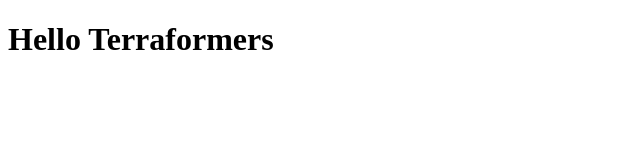
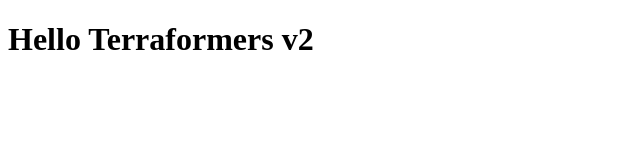
Before and after one commit to andrewparkstech/terraform-beginner-bootcamp-2023, a plain HTML site: page public/index.html in a window 1280 px wide. Shown: the full height of the page, 0-640 px from the left. Drawn offline with Linux system fonts and the light colour scheme.

Commit message:
#32 Setup content version (#33)

```diff
--- a/public/index.html
+++ b/public/index.html
@@ -6,6 +6,6 @@
     <title>Hello Terraformers</title>
 </head>
 <body>
-    <h1>Hello Terraformers</h1>
+    <h1>Hello Terraformers v2</h1>
 </body>
 </html>
```
Also changed, not shown: 6 other files.
